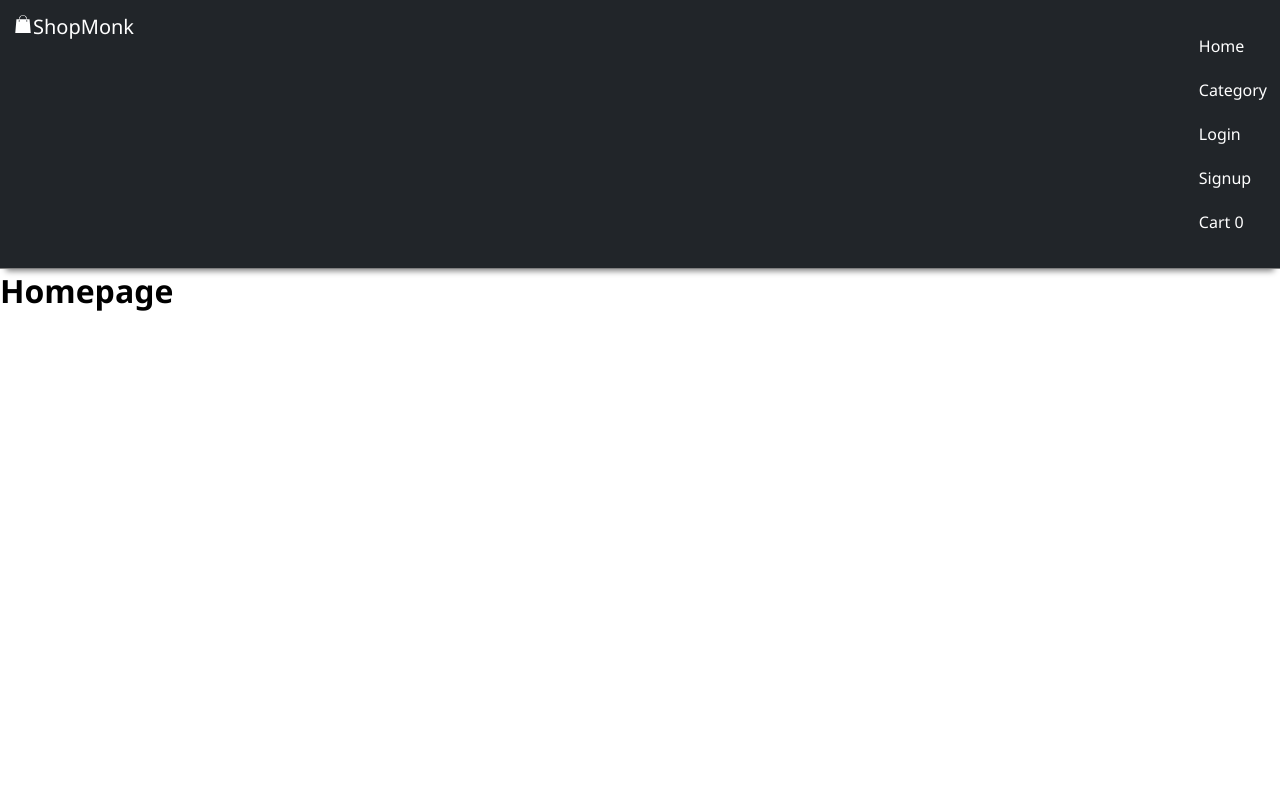
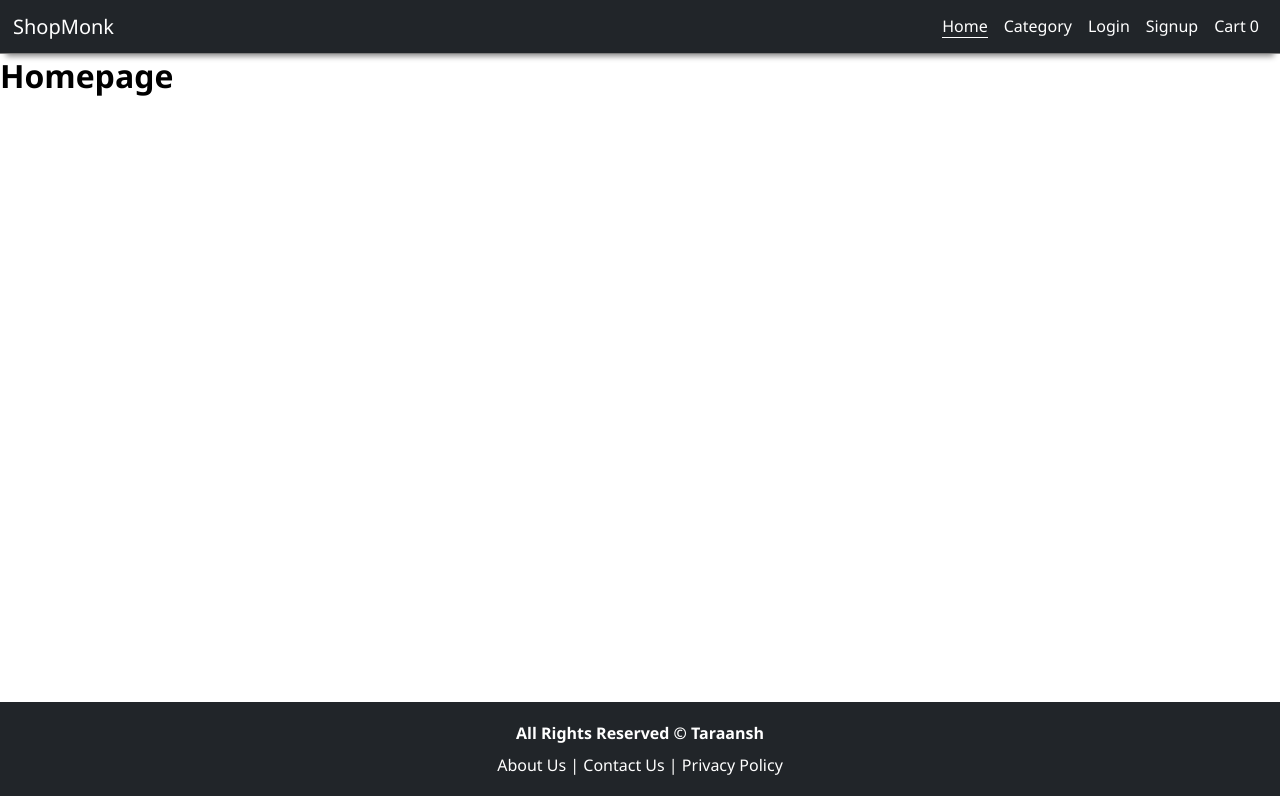
Before and after one commit to Taraansh/shopmonk, a React (Create React App) app: page / in a window 1280 px wide. Shown: the top 800 px of the page. Built offline with nearby package versions, Linux system fonts and the light colour scheme.

Commit message:
Fixed header for small and large screen

```diff
--- a/src/components/Layout/Header.js
+++ b/src/components/Layout/Header.js
@@ -1,7 +1,6 @@
 import React from "react";
 import { Link, useLocation } from "react-router-dom";
 import "../../styles/Header.css";
-import {GiShoppingBag} from "react-icons/gi"
 
 const Header = () => {
   const path = useLocation();
@@ -10,11 +9,13 @@
     <nav>
       <div id="header">
           <Link className="color" id="main-icon" to="/">
-          <GiShoppingBag/>
           ShopMonk
           </Link>
 
         <ul className="list">
+        <div className="dropdown">
+        <span className="dropbtn"><svg xmlns="http://www.w3.org/2000/svg" width="30" height="30" viewBox="0 0 24 24" fill="none" stroke="currentColor" strokeWidth="2" strokeLinecap="round" strokeLinejoin="round"><line x1="3" y1="12" x2="21" y2="12"></line><line x1="3" y1="6" x2="21" y2="6"></line><line x1="3" y1="18" x2="21" y2="18"></line></svg></span>
+        <div className="dropdown-content">
           <Link className={`list-item color hover-item ${path.pathname === "/"? 'active':``}`} to="/">
             <li>Home</li>
           </Link>
@@ -36,6 +37,8 @@
           <Link className={`list-item color hover-item ${path.pathname === "/cart"? 'active':``}`} to="/cart">
             <li>Cart {0}</li>
           </Link>
+        </div>
+        </div>
         </ul>
       </div>
     </nav>
```
